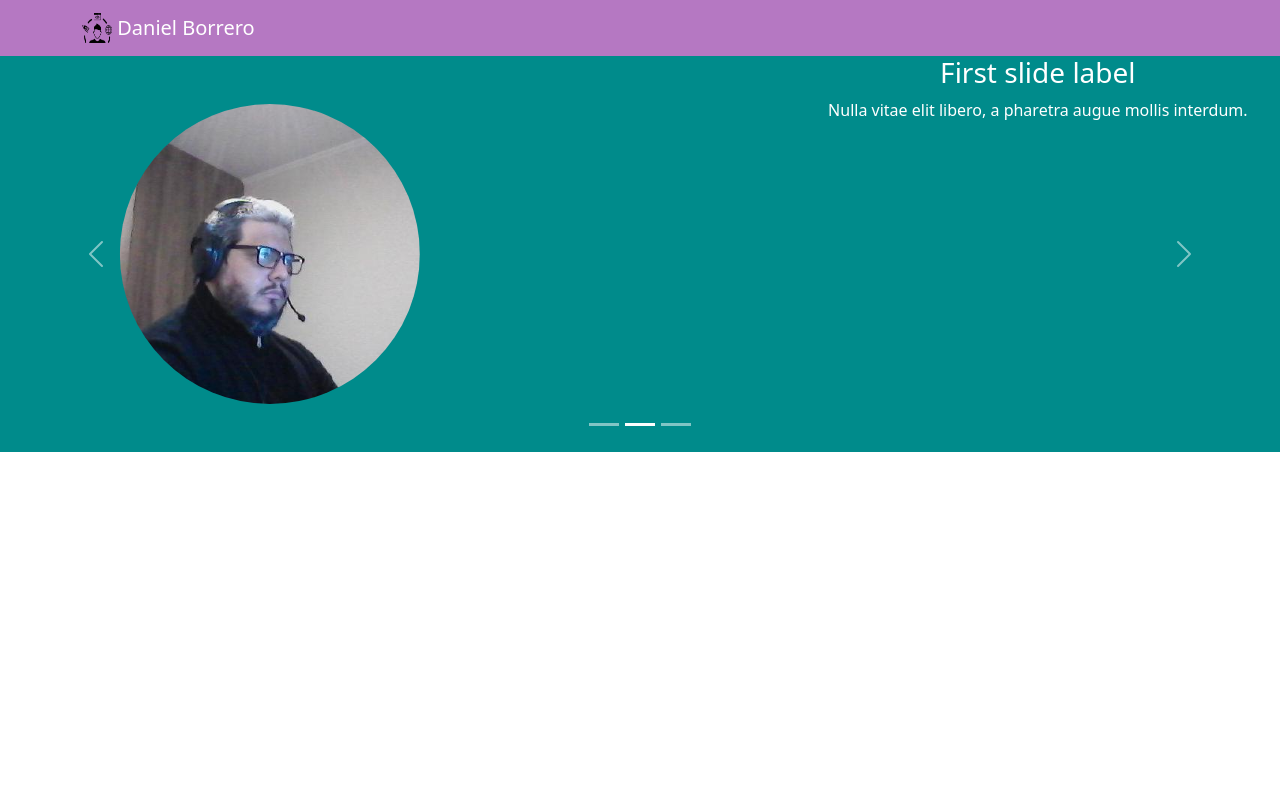
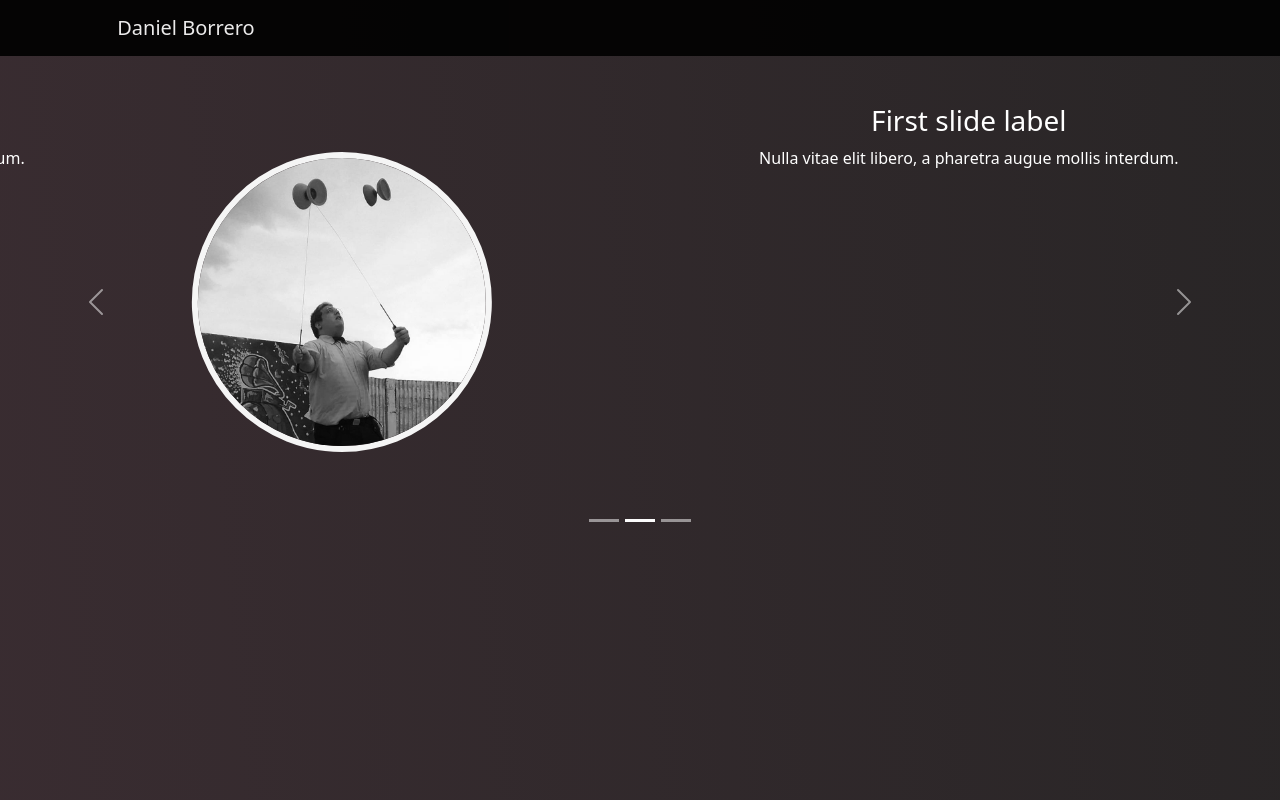
Before and after one commit to DaniBorrero/juggling, a React (Create React App) app: page / in a window 1280 px wide. Built offline with nearby package versions, Linux system fonts and the light colour scheme.

Commit message:
change in css

```diff
--- a/src/front/components/AboutMeCard.js
+++ b/src/front/components/AboutMeCard.js
@@ -1,15 +1,14 @@
 import React from 'react'
 import { Col, Row } from 'react-bootstrap'
-import meDeveloper from '../imagen/52356194.jpeg'
 
-export const AboutMeCard = () => {
+export const AboutMeCard = (props) => {
   return (
     <>
-        <Row>
+        <Row className="container m-5">
             <Col>
             <img
                 className="d-block w-100 aboutMeImg m-5"
-                src={meDeveloper}
+                src={props.src}
                 alt="First slide"
                 />
             </Col>
--- a/src/front/components/Aboutme.js
+++ b/src/front/components/Aboutme.js
@@ -3,22 +3,28 @@ import React from 'react'
 import Carousel from 'react-bootstrap/Carousel';
 import { AboutMeCard } from './AboutMeCard';
 
+import meDeveloper from '../imagen/52356194.jpeg'
+import meJuggling from '../imagen/juggling.jpg'
+import meJuggling2 from '../imagen/juggling2.jpg'
 
 
-export const Aboutme = () => {
+
+
+
+export const Aboutme = ()  => {
   return (
     <>
-        <Carousel className="about-carrousel ">
-            <Carousel.Item>
-                <AboutMeCard />
+        <Carousel className="about-carrousel">
+            <Carousel.Item className='container'>
+                <AboutMeCard src={meDeveloper}/>
             </Carousel.Item>
 
             <Carousel.Item>
-                <AboutMeCard/>
+                <AboutMeCard src={meJuggling}/>
             </Carousel.Item>
 
             <Carousel.Item>
-                <AboutMeCard/>
+                <AboutMeCard src={meJuggling2}/>
             </Carousel.Item>
         </Carousel>
     </>
--- a/src/front/components/Navheader.js
+++ b/src/front/components/Navheader.js
@@ -18,7 +18,7 @@ export const Navheader = () => {
               height="30"
               className="d-inline-block align-top text-white "
             />{' '}
-            Daniel Borrero
+            <a>Daniel Borrero</a>
           </Navbar.Brand>
         </Container>
       </Navbar>
--- a/src/index.css
+++ b/src/index.css
@@ -1,35 +1,45 @@
-
 body {
-  margin: 0;
-  font-family: -apple-system, BlinkMacSystemFont, 'Segoe UI', 'Roboto', 'Oxygen',
-    'Ubuntu', 'Cantarell', 'Fira Sans', 'Droid Sans', 'Helvetica Neue',
-    sans-serif;
-  -webkit-font-smoothing: antialiased;
-  -moz-osx-font-smoothing: grayscale;
-  background-color: #ADE3DA;
+	margin: 0;
+	width: 100%;
+	height: 100vh;
+	font-family: "Exo", sans-serif;
+	color: #fff;
+	background: linear-gradient(-95deg, #252424, #3b2d32, #404041, #0f1312);
+	background-size: 400% 400%;
+	animation: gradientBG 15s ease infinite;
 }
 
-code {
-  font-family: source-code-pro, Menlo, Monaco, Consolas, 'Courier New',
-    monospace;
+@keyframes gradientBG {
+	0% {
+		background-position: 0% 50%;
+	}
+	50% {
+		background-position: 100% 50%;
+	}
+	100% {
+		background-position: 0% 50%;
+	}
 }
 
+
+
 .navbar {
-  background-color: rgb(181, 120, 194);
-
+  background-color: rgb(0, 0, 0);
+  opacity: 90%;
 }
 
-col {
-  align-items: center;
-}
+
 .aboutMeImg {
   border-radius: 50%;
   overflow: hidden;
+	border: 6px solid whitesmoke;
   max-width: 300px;
   align-content: center;
-
+  filter: grayscale();
 }
-
-.about-carrousel {
-  background-color: darkcyan  ;
+.aboutMeImg:hover {
+  filter: none;
+  transform: scale(0.9);
+  border: 6px solid rgb(196, 171, 102);
+  transition: all 0.4s ease-in-out;
 }
```
Also changed, not shown: src/front/imagen/juggling.jpg (added), src/front/imagen/juggling2.jpg (added).
